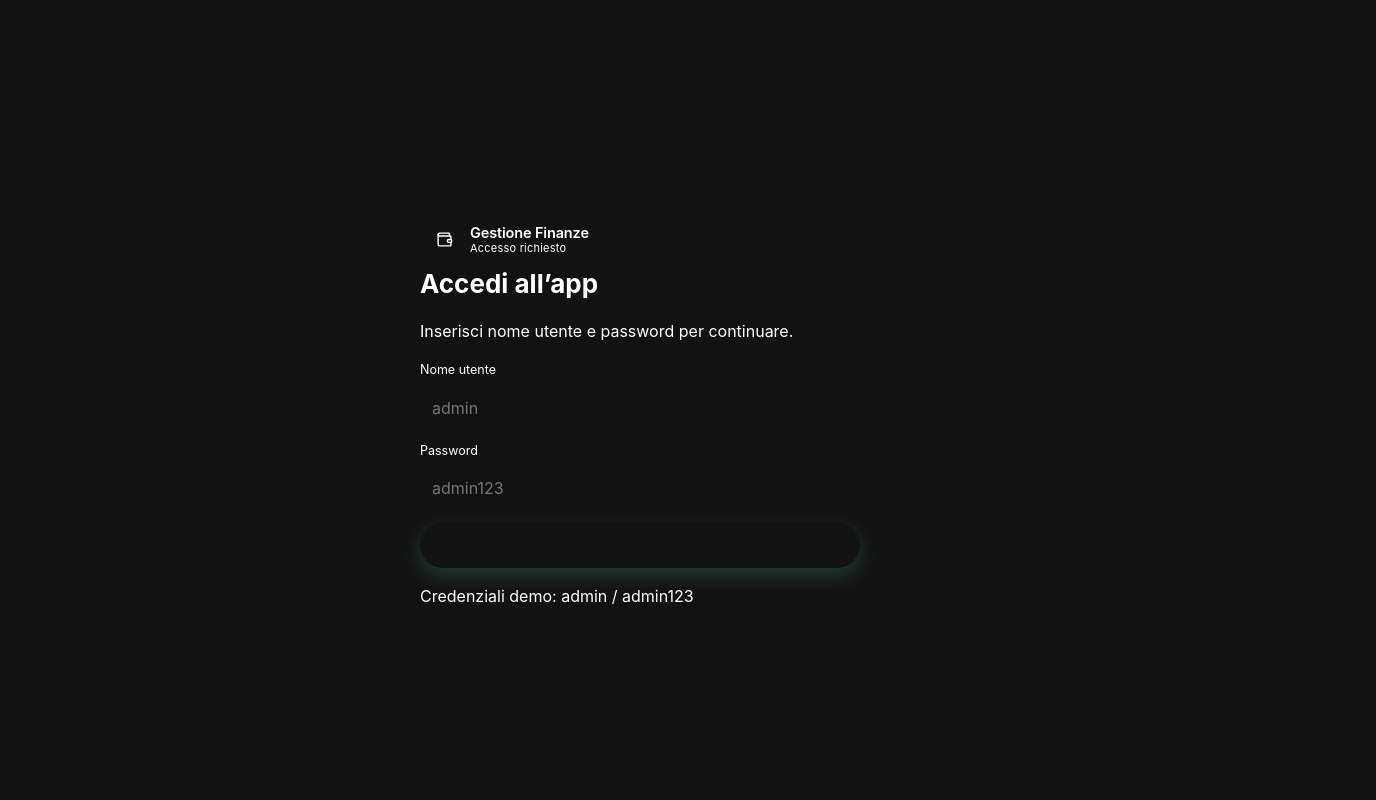
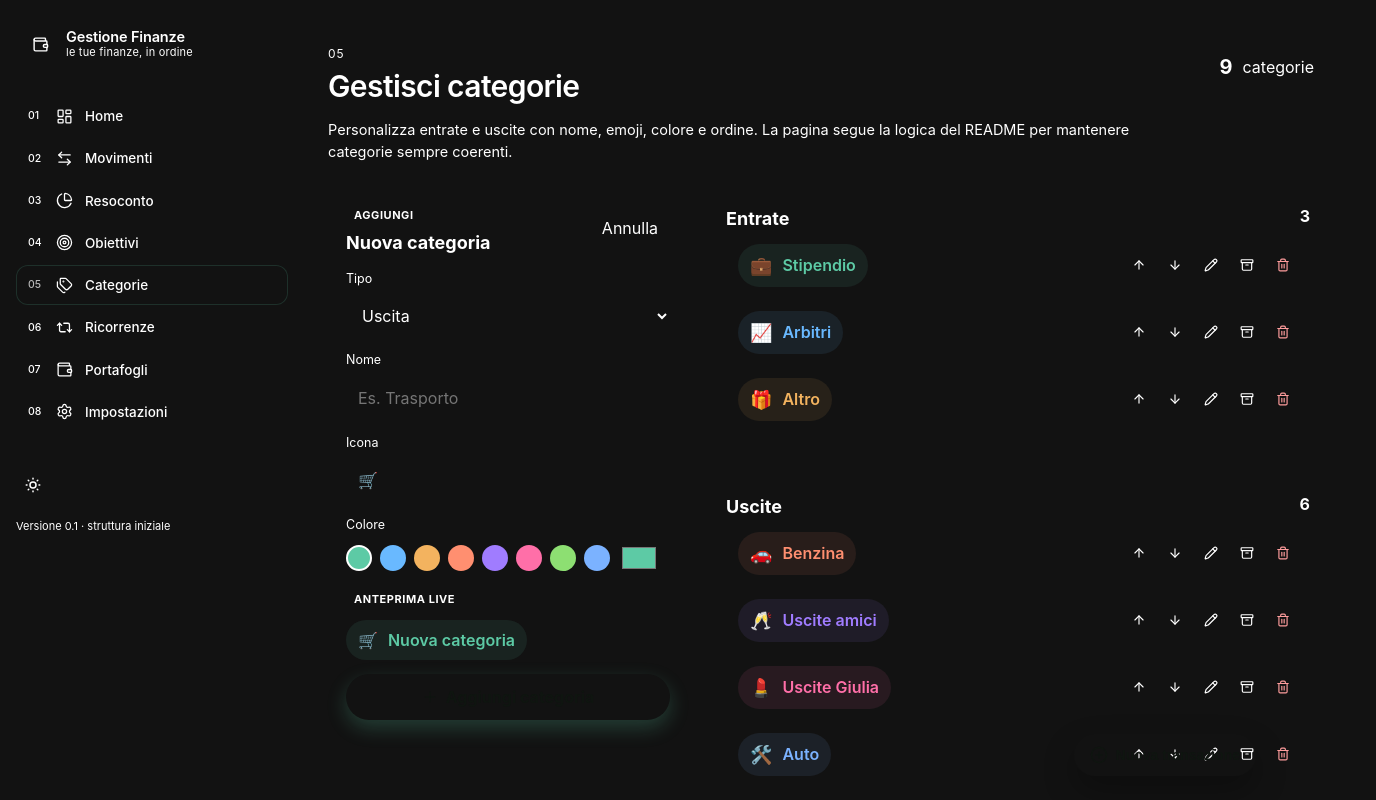
Before and after one commit to France024/GestioneFinanze, a React (Vite) app: page /categorie in a window 1280 px wide. Shown: the top 800 px of the page, 1376 px wide, since content can reach past the window. Built offline with nearby package versions, Linux system fonts and the light colour scheme; the HTML template or start-up script is replaced by a standard one.

Commit message:
passaggio 2

```diff
--- a/src/App.jsx
+++ b/src/App.jsx
@@ -1,6 +1,6 @@
 import React, { useEffect, useMemo, useState } from "react";
 import { Routes, Route } from "react-router-dom";
-import { Wallet, Menu, X, PlusCircle, MoonStar, SunMedium, LogOut } from "lucide-react";
+import { Wallet, Menu, X, PlusCircle, MoonStar, SunMedium } from "lucide-react";
 
 import Sidebar from "./components/Sidebar.jsx";
 import Home from "./pages/Home.jsx";
@@ -16,20 +16,11 @@ import { loadAppData, saveAppData } from "./data/appData.js";
 import "./styles/app.css";
 
 const today = new Date().toISOString().slice(0, 10);
-const AUTH_STORAGE_KEY = "gestione-finanze-auth-v1";
-const DEFAULT_USERNAME = "admin";
-const DEFAULT_PASSWORD = "admin123";
 
 export default function App() {
   const [mobileOpen, setMobileOpen] = useState(false);
   const [fabOpen, setFabOpen] = useState(false);
   const [appData, setAppData] = useState(loadAppData);
-  const [isLoggedIn, setIsLoggedIn] = useState(() => {
-    if (typeof window === "undefined") return false;
-    return window.localStorage.getItem(AUTH_STORAGE_KEY) === "true";
-  });
-  const [loginForm, setLoginForm] = useState({ username: "", password: "" });
-  const [loginError, setLoginError] = useState("");
   const [quickForm, setQuickForm] = useState({
     type: "uscita",
     categoryId: appData.categories.find((category) => category.type === "uscita")?.id || "",
@@ -73,24 +64,6 @@ export default function App() {
     }));
   };
 
-  const handleLogin = (event) => {
-    event.preventDefault();
-
-    if (loginForm.username === DEFAULT_USERNAME && loginForm.password === DEFAULT_PASSWORD) {
-      setIsLoggedIn(true);
-      window.localStorage.setItem(AUTH_STORAGE_KEY, "true");
-      setLoginError("");
-      return;
-    }
-
-    setLoginError("Nome utente o password non validi.");
-  };
-
-  const logout = () => {
-    setIsLoggedIn(false);
-    window.localStorage.removeItem(AUTH_STORAGE_KEY);
-  };
-
   const submitQuickTransaction = (event) => {
     event.preventDefault();
     if (!quickForm.amount || !quickForm.categoryId) return;
@@ -126,45 +99,6 @@ export default function App() {
     setFabOpen(false);
   };
 
-  if (!isLoggedIn) {
-    return (
-      <div className="login-screen">
-        <div className="login-card">
-          <div className="brand" style={{ marginBottom: 8 }}>
-            <div className="brand__icon">
-              <Wallet size={17} strokeWidth={2} />
-            </div>
-            <div className="brand__text">
-              <span className="brand__title">Gestione Finanze</span>
-              <span className="brand__sub">Accesso richiesto</span>
-            </div>
-          </div>
-
-          <h1 className="login-card__title">Accedi all’app</h1>
-          <p className="login-card__subtitle">Inserisci nome utente e password per continuare.</p>
-
-          <form className="login-form" onSubmit={handleLogin}>
-            <label className="field">
-              <span>Nome utente</span>
-              <input type="text" value={loginForm.username} onChange={(event) => setLoginForm((current) => ({ ...current, username: event.target.value }))} placeholder="admin" />
-            </label>
-
-            <label className="field">
-              <span>Password</span>
-              <input type="password" value={loginForm.password} onChange={(event) => setLoginForm((current) => ({ ...current, password: event.target.value }))} placeholder="admin123" />
-            </label>
-
-            {loginError ? <p className="login-error">{loginError}</p> : null}
-
-            <button className="primary-btn" type="submit">Accedi</button>
-          </form>
-
-          <p className="login-card__hint">Credenziali demo: admin / admin123</p>
-        </div>
-      </div>
-    );
-  }
-
   return (
     <div className="app-shell">
       <aside className="sidebar">
@@ -172,9 +106,6 @@ export default function App() {
         <div className="sidebar-actions">
           <button className="icon-btn" type="button" onClick={toggleTheme} aria-label={isLightTheme ? "Passa a tema scuro" : "Passa a tema chiaro"}>
             {isLightTheme ? <MoonStar size={18} /> : <SunMedium size={18} />}
-          </button>
-          <button className="icon-btn" type="button" onClick={logout} aria-label="Disconnetti">
-            <LogOut size={18} />
           </button>
         </div>
         <div className="sidebar-footer">Versione 0.1 · struttura iniziale</div>
@@ -207,9 +138,6 @@ export default function App() {
           <div className="topbar__actions">
             <button className="icon-btn" type="button" onClick={toggleTheme} aria-label={isLightTheme ? "Passa a tema scuro" : "Passa a tema chiaro"}>
               {isLightTheme ? <MoonStar size={18} /> : <SunMedium size={18} />}
-            </button>
-            <button className="icon-btn" type="button" onClick={logout} aria-label="Disconnetti">
-              <LogOut size={18} />
             </button>
             <button className="icon-btn" onClick={() => setMobileOpen(true)} aria-label="Apri menu">
               <Menu size={18} />
--- a/src/data/appData.js
+++ b/src/data/appData.js
@@ -1,4 +1,5 @@
 const STORAGE_KEY = "gestione-finanze-data-v1";
+const STORAGE_VERSION = 2;
 
 const defaultCategories = [
   { id: "inc-salary", type: "entrata", name: "Stipendio", icon: "💼", color: "#5dcaa5", order: 1, archived: false, isDefault: true },
@@ -10,30 +11,6 @@ const defaultCategories = [
   { id: "out-auto", type: "uscita", name: "Auto", icon: "🛠️", color: "#7bb2ff", order: 4, archived: false, isDefault: true },
   { id: "out-food", type: "uscita", name: "Spesa", icon: "🛒", color: "#8ddf72", order: 5, archived: false, isDefault: true },
   { id: "out-other", type: "uscita", name: "Altro", icon: "📦", color: "#d5b35f", order: 6, archived: false, isDefault: true },
-];
-
-const defaultTransactions = [
-  { id: "tx-1", type: "entrata", amount: 2000, category: "Stipendio", categoryId: "inc-salary", icon: "💼", color: "#5dcaa5", date: "2026-07-03", description: "Stipendio mensile", wallet: "Portafoglio Principale", recurringRuleId: null },
-  { id: "tx-2", type: "uscita", amount: 75, category: "Benzina", categoryId: "out-car", icon: "🚗", color: "#ff8f70", date: "2026-07-04", description: "Rifornimento", wallet: "Portafoglio Principale", recurringRuleId: null },
-  { id: "tx-3", type: "uscita", amount: 120, category: "Spesa", categoryId: "out-food", icon: "🛒", color: "#8ddf72", date: "2026-07-05", description: "Spesa settimana", wallet: "Portafoglio Principale", recurringRuleId: null },
-  { id: "tx-4", type: "entrata", amount: 260, category: "Arbitri", categoryId: "inc-other", icon: "📈", color: "#69b9ff", date: "2026-07-06", description: "Vendita extra", wallet: "Portafoglio Principale", recurringRuleId: null },
-  { id: "tx-5", type: "uscita", amount: 78, category: "Uscite amici", categoryId: "out-friends", icon: "🥂", color: "#a07cff", date: "2026-07-08", description: "Cena con amici", wallet: "Portafoglio Principale", recurringRuleId: null },
-  { id: "tx-6", type: "uscita", amount: 60, category: "Auto", categoryId: "out-auto", icon: "🛠️", color: "#7bb2ff", date: "2026-07-10", description: "Manutenzione auto", wallet: "Portafoglio Principale", recurringRuleId: null },
-];
-
-const defaultGoals = [
-  { id: "goal-1", name: "Budget Benzina", type: "uscita", categoryId: "out-car", categoryName: "Benzina", period: "mensile", targetAmount: 120, currentAmount: 75, notifyThresholds: [50, 80, 100], notifiedThresholds: [50], recurring: true },
-  { id: "goal-2", name: "Risparmio mensile", type: "saldo", period: "mensile", targetAmount: 800, currentAmount: 650, notifyThresholds: [50, 80, 100], notifiedThresholds: [80], recurring: true },
-];
-
-const defaultRules = [
-  { id: "rule-1", type: "entrata", categoryId: "inc-salary", categoryName: "Stipendio", amount: 2000, description: "Stipendio mensile", frequency: "mensile", executionDay: 3, startDate: "2026-07-03", endDate: null, active: true },
-  { id: "rule-2", type: "uscita", categoryId: "out-food", categoryName: "Spesa", amount: 90, description: "Spesa settimanale", frequency: "settimanale", executionDay: 5, startDate: "2026-07-05", endDate: null, active: true },
-];
-
-const defaultWallets = [
-  { id: "wallet-1", name: "Portafoglio Principale", currency: "EUR", icon: "💳", color: "#5dcaa5", initialBalance: 500, isDefault: true },
-  { id: "wallet-2", name: "Conto Risparmi", currency: "EUR", icon: "🏦", color: "#69b9ff", initialBalance: 1200, isDefault: false },
 ];
 
 const defaultSettings = {
@@ -48,10 +25,10 @@ const defaultSettings = {
 
 export const DEFAULT_APP_DATA = {
   categories: defaultCategories,
-  transactions: defaultTransactions,
-  goals: defaultGoals,
-  recurringRules: defaultRules,
-  wallets: defaultWallets,
+  transactions: [],
+  goals: [],
+  recurringRules: [],
+  wallets: [],
   settings: defaultSettings,
 };
 
@@ -63,16 +40,22 @@ export function loadAppData() {
 
   try {
     const parsed = JSON.parse(raw);
-    return {
-      ...DEFAULT_APP_DATA,
-      ...parsed,
-      categories: parsed.categories?.length ? parsed.categories : DEFAULT_APP_DATA.categories,
-      transactions: parsed.transactions?.length ? parsed.transactions : DEFAULT_APP_DATA.transactions,
-      goals: parsed.goals?.length ? parsed.goals : DEFAULT_APP_DATA.goals,
-      recurringRules: parsed.recurringRules?.length ? parsed.recurringRules : DEFAULT_APP_DATA.recurringRules,
-      wallets: parsed.wallets?.length ? parsed.wallets : DEFAULT_APP_DATA.wallets,
-      settings: { ...DEFAULT_APP_DATA.settings, ...(parsed.settings || {}) },
-    };
+    const payload = parsed?.data ?? parsed;
+
+    if (parsed?.version === STORAGE_VERSION && payload && typeof payload === "object") {
+      return {
+        ...DEFAULT_APP_DATA,
+        ...payload,
+        categories: Array.isArray(payload.categories) && payload.categories.length ? payload.categories : DEFAULT_APP_DATA.categories,
+        transactions: Array.isArray(payload.transactions) ? payload.transactions : [],
+        goals: Array.isArray(payload.goals) ? payload.goals : [],
+        recurringRules: Array.isArray(payload.recurringRules) ? payload.recurringRules : [],
+        wallets: Array.isArray(payload.wallets) ? payload.wallets : [],
+        settings: { ...DEFAULT_APP_DATA.settings, ...(payload.settings || {}) },
+      };
+    }
+
+    return DEFAULT_APP_DATA;
   } catch {
     return DEFAULT_APP_DATA;
   }
@@ -80,5 +63,5 @@ export function loadAppData() {
 
 export function saveAppData(data) {
   if (typeof window === "undefined") return;
-  window.localStorage.setItem(STORAGE_KEY, JSON.stringify(data));
+  window.localStorage.setItem(STORAGE_KEY, JSON.stringify({ version: STORAGE_VERSION, data }));
 }
```
